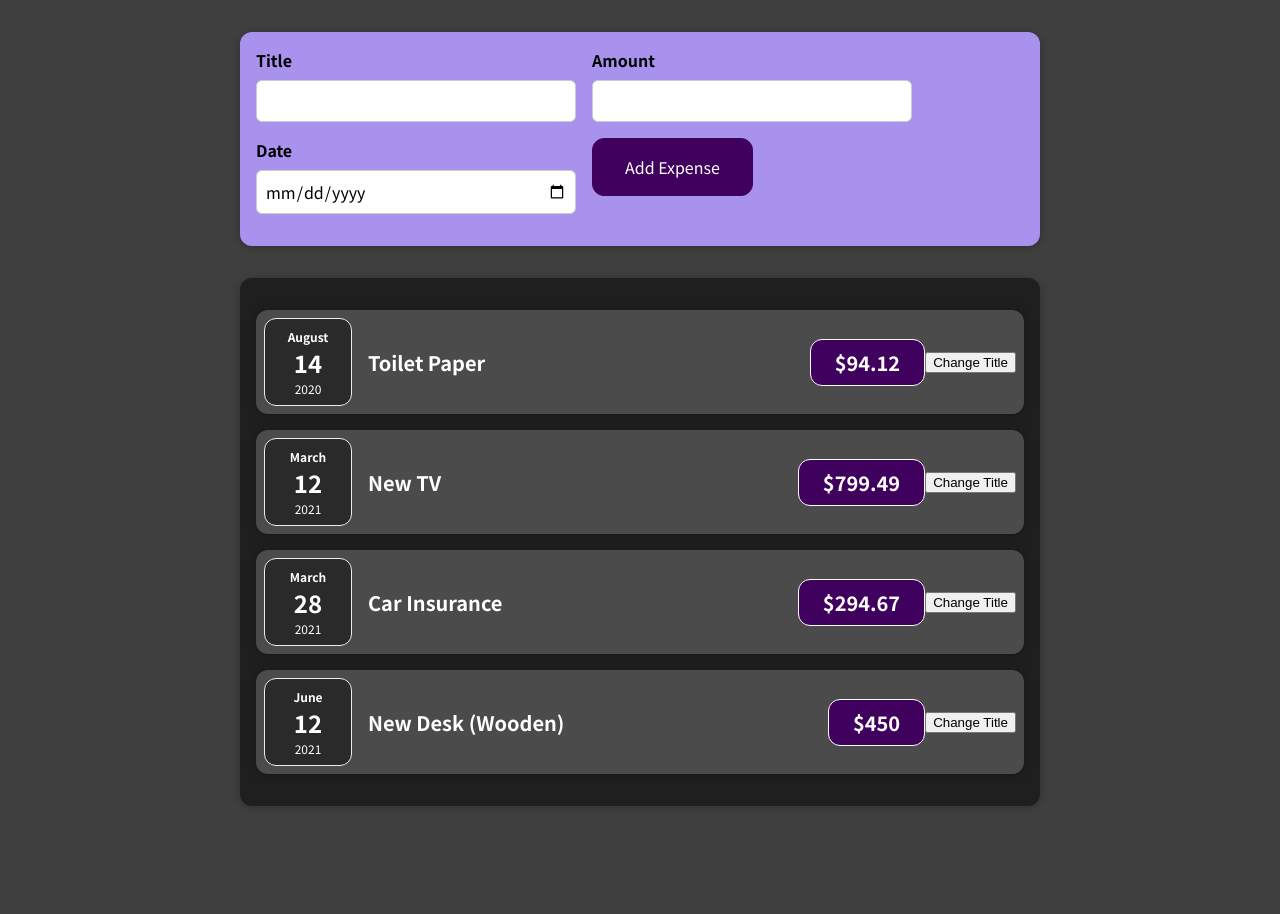
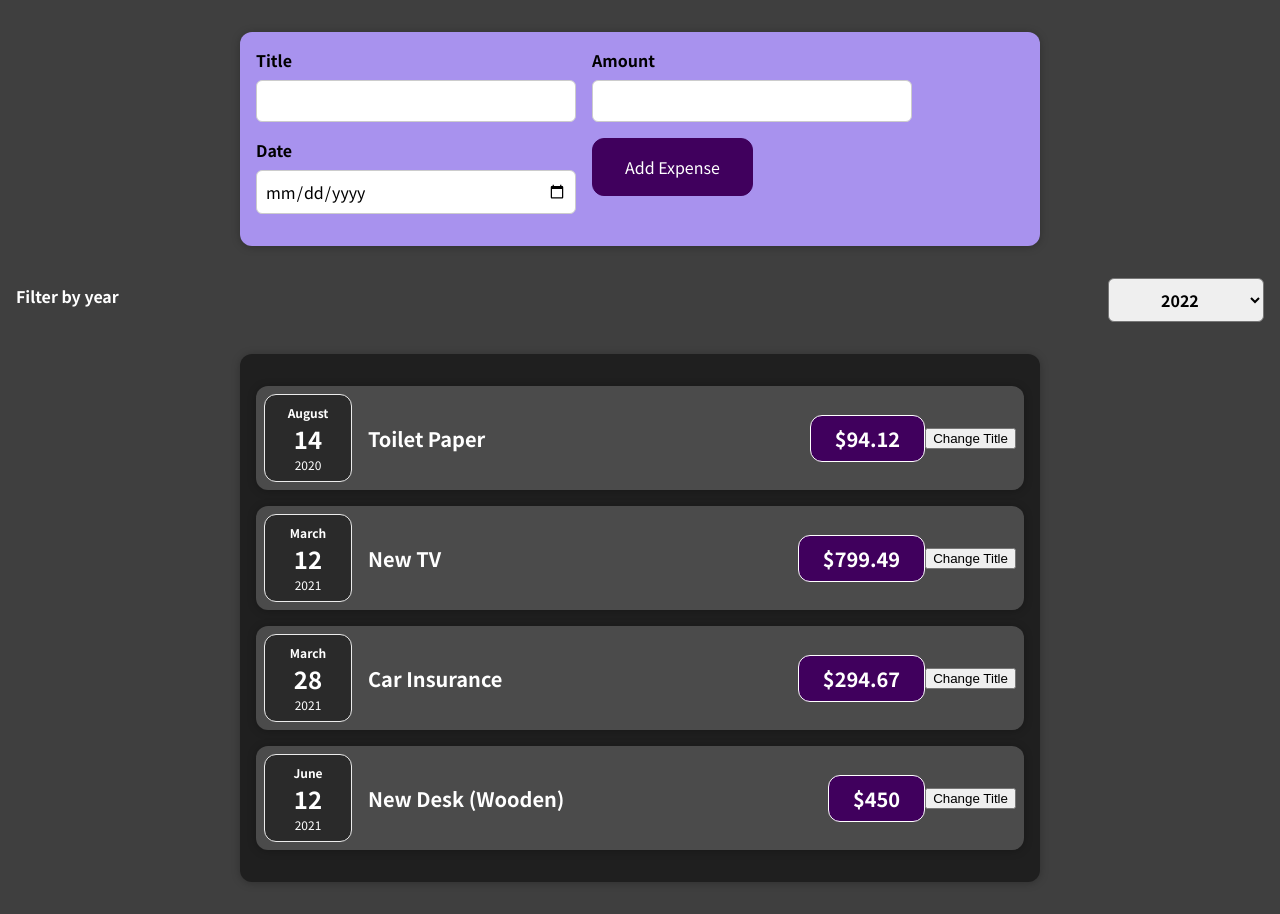
Before and after one commit to manav-bhanot/react-the-complete-guide, a React (Create React App) app: page / in a window 1280 px wide. Before the commit the page ends 838 px from the top, so only its background shows below. Built offline with nearby package versions, Linux system fonts and the light colour scheme.

Commit message:
Assigment 2: Working with events and state

```diff
--- /dev/null
+++ b/src/components/expenses/ExpenseFilter.css
@@ -0,0 +1,24 @@
+.expenses-filter {
+  color: white;
+  padding: 0 1rem;
+}
+
+.expenses-filter__control {
+  display: flex;
+  width: 100%;
+  align-items: center;
+  justify-content: space-between;
+  margin: 1rem 0;
+}
+
+.expenses-filter label {
+  font-weight: bold;
+  margin-bottom: 0.5rem;
+}
+
+.expenses-filter select {
+  font: inherit;
+  padding: 0.5rem 3rem;
+  font-weight: bold;
+  border-radius: 6px;
+}
--- /dev/null
+++ b/src/components/expenses/ExpenseFilter.js
@@ -0,0 +1,28 @@
+import React from "react";
+
+import "./ExpenseFilter.css";
+
+const ExpensesFilter = (props) => {
+
+  const changeYearHandler = (event) => {
+    const year = event.target.value;
+
+    props.onChangeYear(year);
+  }
+
+	return (
+		<div className="expenses-filter">
+			<div className="expenses-filter__control">
+				<label>Filter by year</label>
+				<select onChange={changeYearHandler}>
+					<option value="2022">2022</option>
+					<option value="2021">2021</option>
+					<option value="2020">2020</option>
+					<option value="2019">2019</option>
+				</select>
+			</div>
+		</div>
+	);
+};
+
+export default ExpensesFilter;
--- a/src/components/expenses/Expenses.js
+++ b/src/components/expenses/Expenses.js
@@ -1,9 +1,17 @@
-import './Expenses.css'
-import ExpenseItem from './ExpenseItem';
-import Card from '../ui/Card';
+import "./Expenses.css";
+import ExpenseItem from "./ExpenseItem";
+import Card from "../ui/Card";
+import ExpensesFilter from "./ExpenseFilter";
 
 const Expenses = (props) => {
+
+  const filterExpensesByYear = (year) => {
+    console.log("In Expenses.js: Selected year = ", year);
+  }
+
 	return (
+		<div>
+      <ExpensesFilter onChangeYear={filterExpensesByYear} />
 			<Card className="expenses">
 				<ExpenseItem
 					title={props.items[0].title}
@@ -26,7 +34,8 @@
 					date={props.items[3].date}
 				/>
 			</Card>
-  )
-}
+		</div>
+	);
+};
 
 export default Expenses;
--- a/src/components/new_expense/NewExpense.js
+++ b/src/components/new_expense/NewExpense.js
@@ -11,6 +11,7 @@
       id: Math.random().toString()
     }
 
+    // onAddExpense is a prop set on the NewExpense custom component used in App.js
     props.onAddExpense(expenseData);
   }
 
```
Lines whose indentation alone changed are shown as unchanged.
